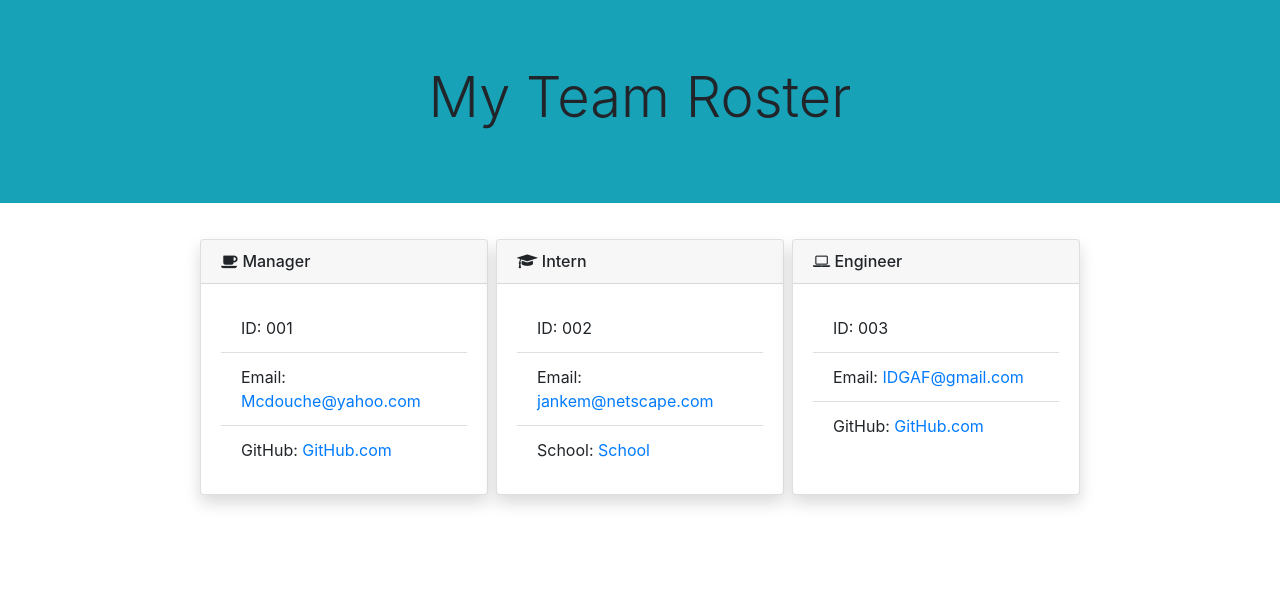
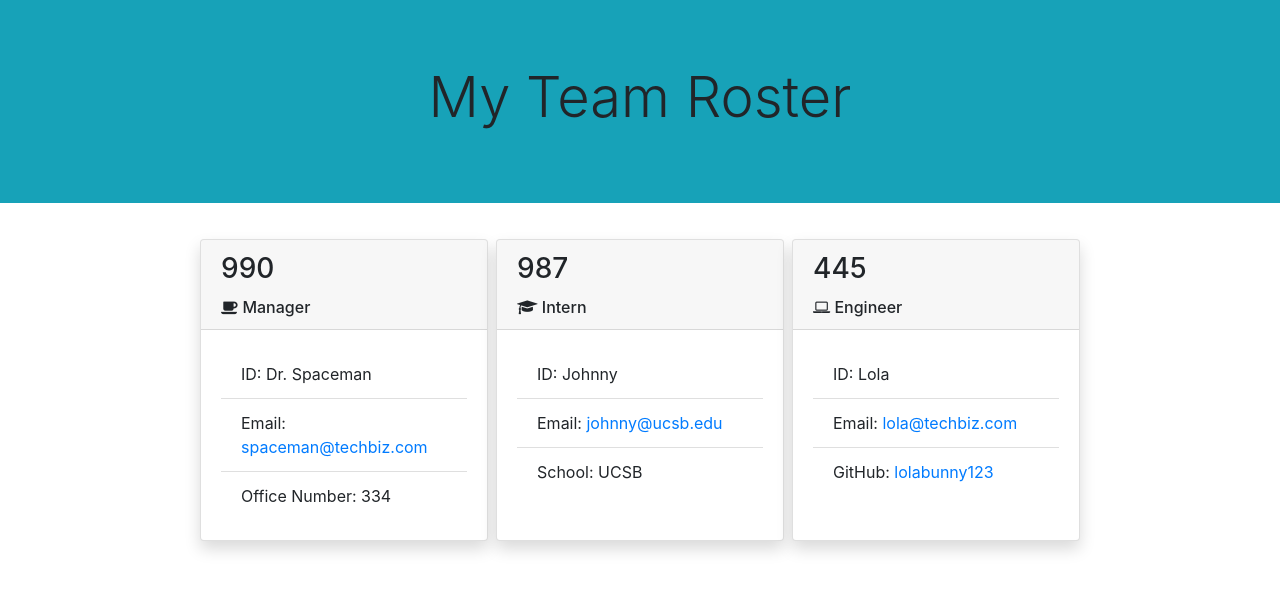
Before and after one commit to haleymay21/Team-Profile-Generator, a website: page team.html in a window 1280 px wide. Drawn offline with nearby package versions, Linux system fonts and the light colour scheme.

Commit message:
fixes bugs and changes test script to run tests

```diff
--- a/index.js
+++ b/index.js
@@ -226,7 +226,7 @@ const promptEngineer = () => {
     ])
     .then(answers => {
         console.log(answers)
-        const engineer = new engineer(answers.name, answers.employeeId, answers.email, answers.github)
+        const engineer = new Engineer(answers.name, answers.employeeId, answers.email, answers.github)
         team.push(engineer)
         promptMenu()
     })
--- a/package.json
+++ b/package.json
@@ -7,7 +7,7 @@
     "lib": "lib"
   },
   "scripts": {
-    "test": "echo \"Error: no test specified\" && exit 1"
+    "test": "jest --verbose test/*"
   },
   "repository": {
     "type": "git",
@@ -21,7 +21,7 @@
   },
   "homepage": "https://github.com/haleymay21/Challenge8-Team-Profile-Generator",
   "dependencies": {
-    "inquirer": "^8.2.4",
+    "inquirer": "^8.2.5",
     "jest": "^29.3.1"
   }
 }
--- a/src/generate-page.js
+++ b/src/generate-page.js
@@ -17,13 +17,13 @@ function generateCards(team) {
         cards.push(generateManagerCard(manager));
         break;
       case "Engineer":
-        const Engineer = new Engineer(
+        const engineer = new Engineer(
           teamArray.id,
           teamArray.name,
           teamArray.email,
           teamArray.github
         );
-        cards.push(generateEngineerCard(Engineer));
+        cards.push(generateEngineerCard(engineer));
         break;
       case "Intern":
         const intern = new Intern(
--- a/team.html
+++ b/team.html
@@ -25,51 +25,50 @@
     <div class="d-flex flex-row flex-wrap justify-content-center">
       <div class="card m-1 shadow" style="width: 18rem">
         <div class="card-header">
+          <h3 class="card-title">990</h3>
           <h6 class="card-text"><i class="fa fa-coffee"></i> Manager</h6>
         </div>
         <div class="card-body">
           <ul class="list-group list-group-flush">
-            <li class="list-group-item">ID: 001</li>
+            <li class="list-group-item">ID: Dr. Spaceman</li>
             <li class="list-group-item">
-              Email: <a href="mailto:Mcdouche@yahoo.com">Mcdouche@yahoo.com</a>
+              Email:
+              <a href="mailto:spaceman@techbiz.com"> spaceman@techbiz.com</a>
             </li>
-            <li class="list-group-item">
-              GitHub: <a href="https://github.com/">GitHub.com</a>
-            </li>
+            <li class="list-group-item">Office Number: 334</li>
           </ul>
         </div>
       </div>
 
       <div class="card m-1 shadow" style="width: 18rem">
         <div class="card-header">
+          <h3 class="card-title">987</h3>
           <h6 class="card-text"><i class="fa fa-graduation-cap"></i> Intern</h6>
         </div>
         <div class="card-body">
           <ul class="list-group list-group-flush">
-            <li class="list-group-item">ID: 002</li>
+            <li class="list-group-item">ID: Johnny</li>
             <li class="list-group-item">
-              Email:
-              <a href="mailto:jankem@netscape.com">jankem@netscape.com</a>
+              Email: <a href="johnny@ucsb.edu">johnny@ucsb.edu</a>
             </li>
-            <li class="list-group-item">
-              School: <a href="https://github.com/">School</a>
-            </li>
+            <li class="list-group-item">School: UCSB</li>
           </ul>
         </div>
       </div>
 
       <div class="card m-1 shadow" style="width: 18rem">
         <div class="card-header">
+          <h3 class="card-title">445</h3>
           <h6 class="card-text"><i class="fa fa-laptop"></i> Engineer</h6>
         </div>
         <div class="card-body">
           <ul class="list-group list-group-flush">
-            <li class="list-group-item">ID: 003</li>
+            <li class="list-group-item">ID: Lola</li>
             <li class="list-group-item">
-              Email: <a href="mailto:IDGAF@gmail.com"> IDGAF@gmail.com</a>
+              Email: <a href="lola@techbiz.com"> lola@techbiz.com</a>
             </li>
             <li class="list-group-item">
-              GitHub: <a href="https://github.com/">GitHub.com</a>
+              GitHub: <a href="lolabunny123"> lolabunny123</a>
             </li>
           </ul>
         </div>
```
Also changed, not shown: 1 other file.
